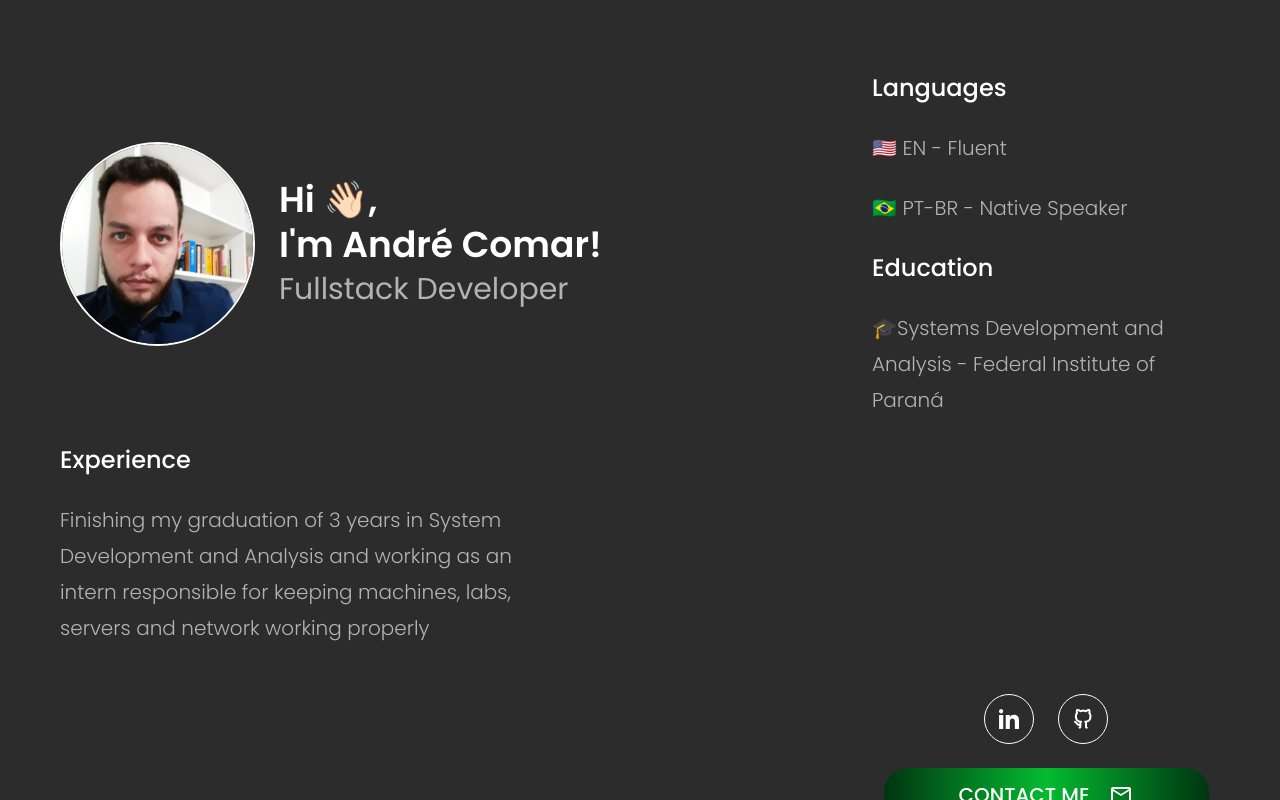
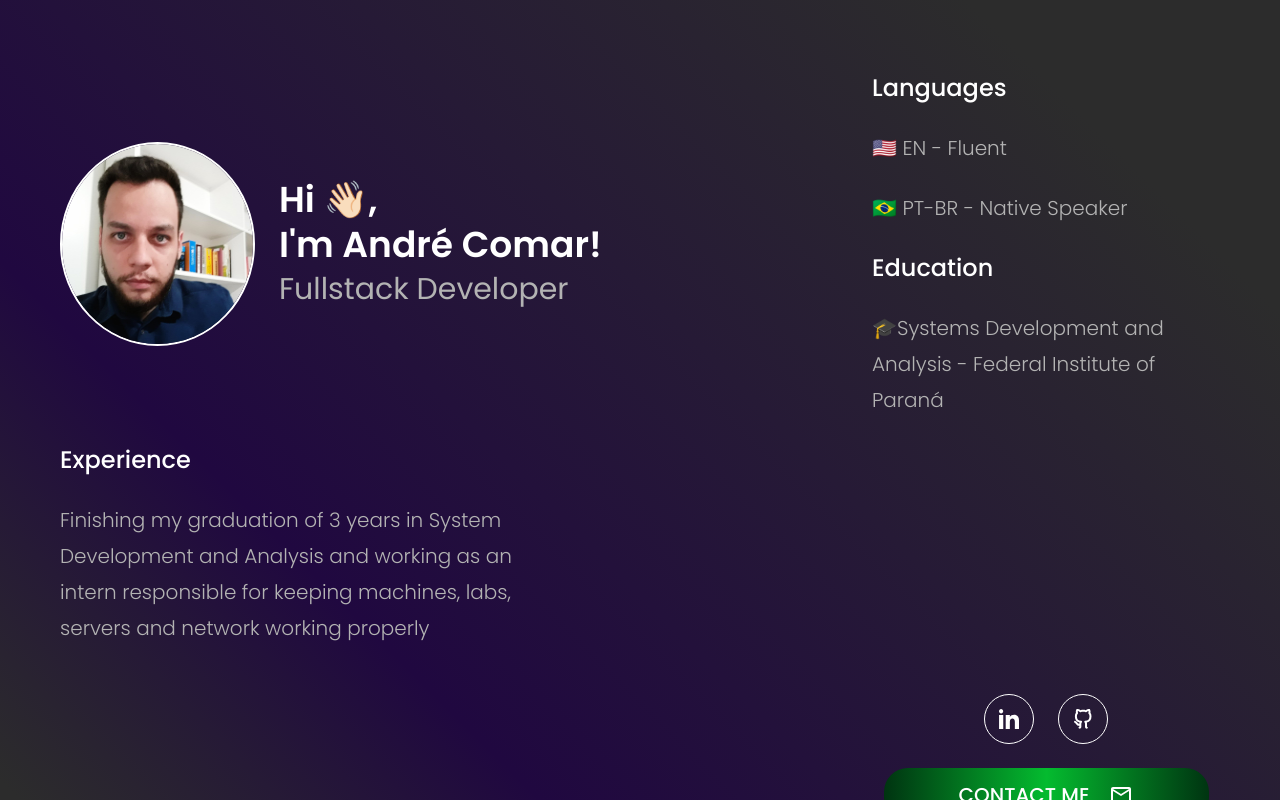
Before and after one commit to AndreHenriq/my-portfolio, a Next.js app: page / in a window 1280 px wide. Built offline with nearby package versions, Linux system fonts and the light colour scheme.

Commit message:
feat: home css changes

```diff
--- a/src/app/globals.scss
+++ b/src/app/globals.scss
@@ -18,5 +18,5 @@ body{
 }
 
 body{
-  background-color: var(--bg-primary);
-}
+  background: rgb(44,44,44);
+  background: linear-gradient(45deg, rgba(44,44,44,1) 1%, rgba(32,8,64,1) 26%, rgba(44,44,44,1) 85%); }
```
